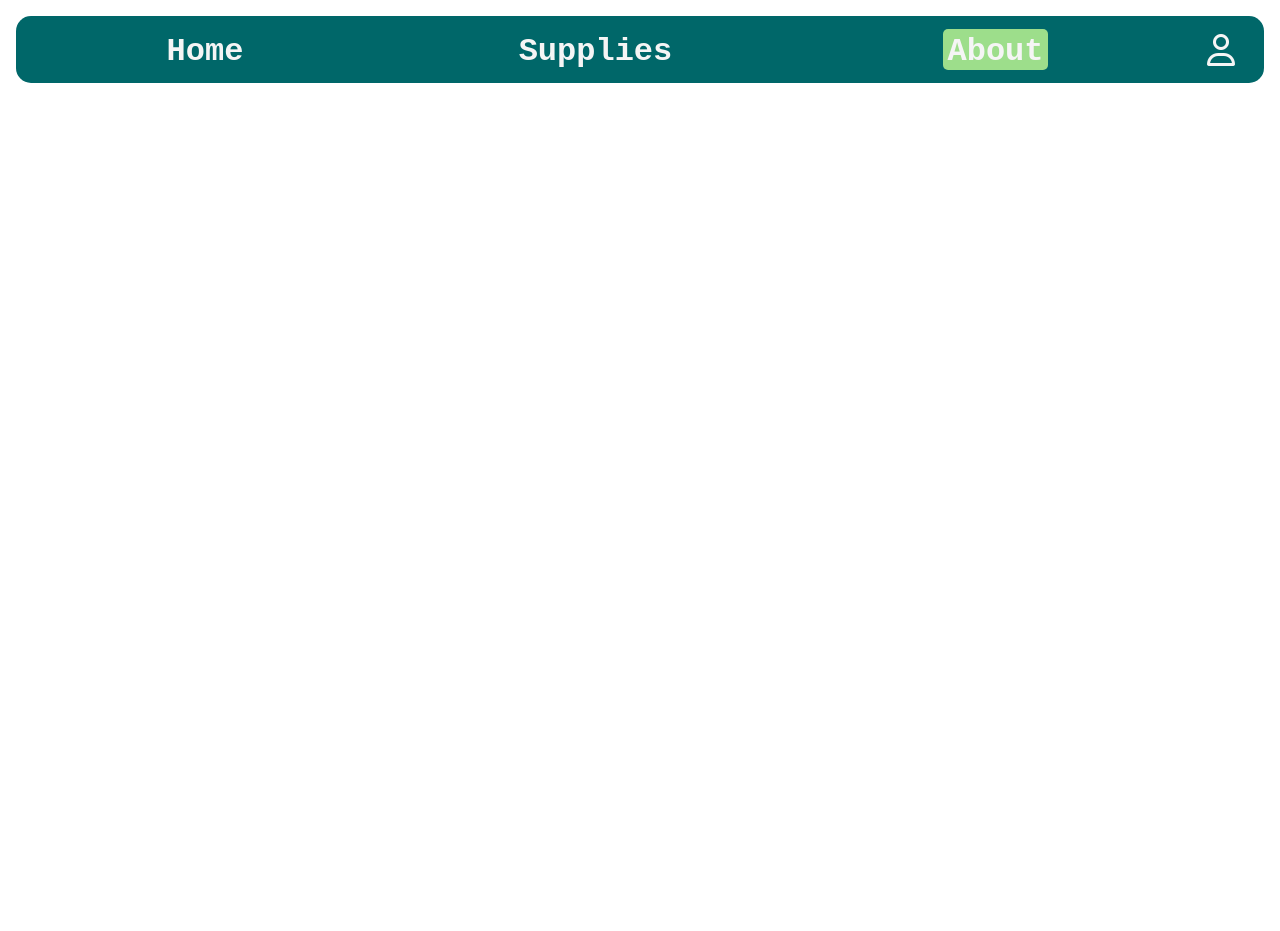
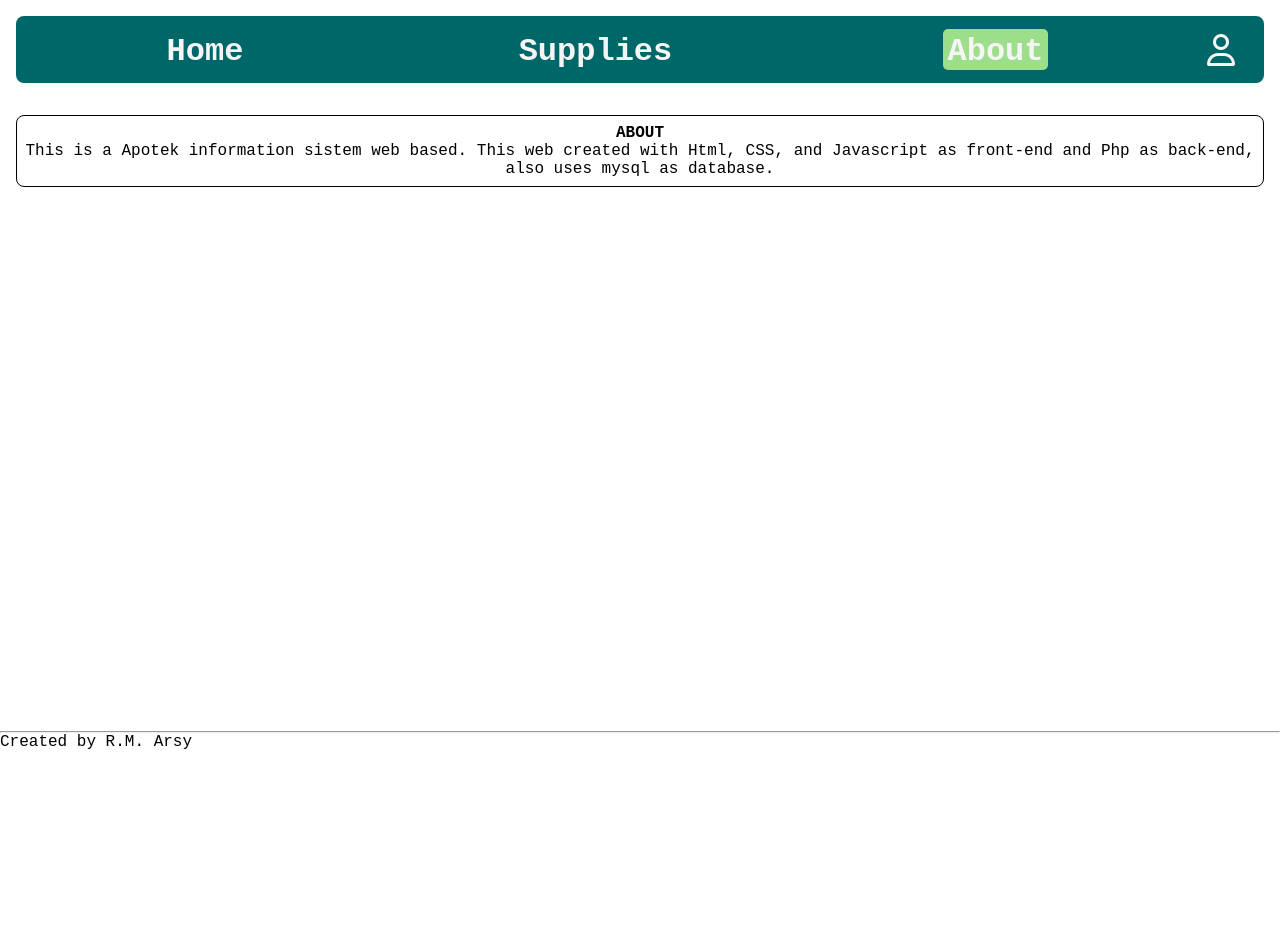
Before and after one commit to lantern-elf/sistem_informasi_apotek, a PHP site: page /about.php in a window 1280 px wide. After the commit the page ends 749 px from the top, so only its background shows below. Run offline with PHP 8.4, Linux system fonts and the light colour scheme.

Commit message:
Adding about page

```diff
--- a/about.php
+++ b/about.php
@@ -16,9 +16,20 @@ include 'connection.php';
 
 <body>
     <?php include 'layout/nav.html' ?>
-    <main class="content" id="content">
-
+    <main class="content_about" id="content">
+        <div class="card_about">
+            <h1>ABOUT</h1>
+            <p>
+                This is a Apotek information sistem web based. This web created with Html, CSS, and Javascript as front-end and Php as back-end, also uses mysql as database.
+            </p>
+        </div>
     </main>
+    <footer>
+        <hr />
+        <p>
+            Created by R.M. Arsy
+        </p>
+    </footer>
 </body>
 <script src="main.js"></script>
 
--- a/layout/suplies_nav.html
+++ /dev/null
@@ -1,5 +0,0 @@
-<div>
-    <ul>
-        <li><a href=""></a></li>
-    </ul>
-</div>
--- a/main.js
+++ b/main.js
@@ -1,16 +1,16 @@
-let urlLocate = window.location.pathname;
+let pageTitle = document.title;
 let navHome = document.querySelector('.navbar_home');
 let navSupplies = document.querySelector('.navbar_supplies');
 let navAbout = document.querySelector('.navbar_about');
 let accentColor = `#9DDE8B`;
 
-if (urlLocate == "/supplies.php" || urlLocate == "/apotek/supplies.php"){
+if (pageTitle == "Home | Sistem Informasi Apotek"){
+    navHome.style.background = accentColor;
+}
+else if (pageTitle == "Suplies | Sistem Informasi Apotek"){
     navSupplies.style.background = accentColor;
 }
-else if (urlLocate == "/index.php" || urlLocate == "/apotek/index.php"){
-    navHome.style.background = accentColor;
-}
-else if (urlLocate == "/about.php" || urlLocate == "/apotek/about.php"){
+else if (pageTitle == "About | Sistem Informasi Apotek"){
     navAbout.style.background = accentColor;
 }
 
@@ -18,13 +18,11 @@ document.addEventListener('DOMContentLoaded', (event) => {
     const accountButton = document.getElementById('account_button');
     const accountDropdown = document.getElementById('account_dropdown');
 
-    // Toggle dropdown visibility on button click
     accountButton.addEventListener('click', (e) => {
         accountDropdown.style.display = 'grid';
-        e.stopPropagation(); // Prevent click event from propagating to the document
+        e.stopPropagation();
     });
 
-    // Hide dropdown when clicking outside of it
     document.addEventListener('click', (e) => {
         if (!accountDropdown.contains(e.target) && !accountButton.contains(e.target)) {
             accountDropdown.style.display = 'none';
--- a/style.css
+++ b/style.css
@@ -110,7 +110,7 @@ nav{
     background-color: var(--card);
     margin: 16px;
     padding: 8px;
-    border-radius: 15px;
+    border-radius: 8px;
 }
 
 .nav_menu {
@@ -164,7 +164,7 @@ nav{
 
 .card {
     background-color: var(--card);
-    border-radius: 15px;
+    border-radius: 8px;
 }
 
 .login_container {
@@ -276,7 +276,7 @@ nav{
 }
 
 main{
-    height: 100vh;
+    height: fit-content;
     padding: 16px;
 }
 
@@ -355,3 +355,18 @@ table a{
 .edit_input li {
     list-style-type: none;
 }
+
+.card_about{
+    padding: 8px;
+    border-radius: 8px;
+    border: 1px solid black;
+    text-align: center;
+}
+
+.content_about{
+    height: 75vh;
+}
+
+footer{
+    height: 5vh;
+}
```
